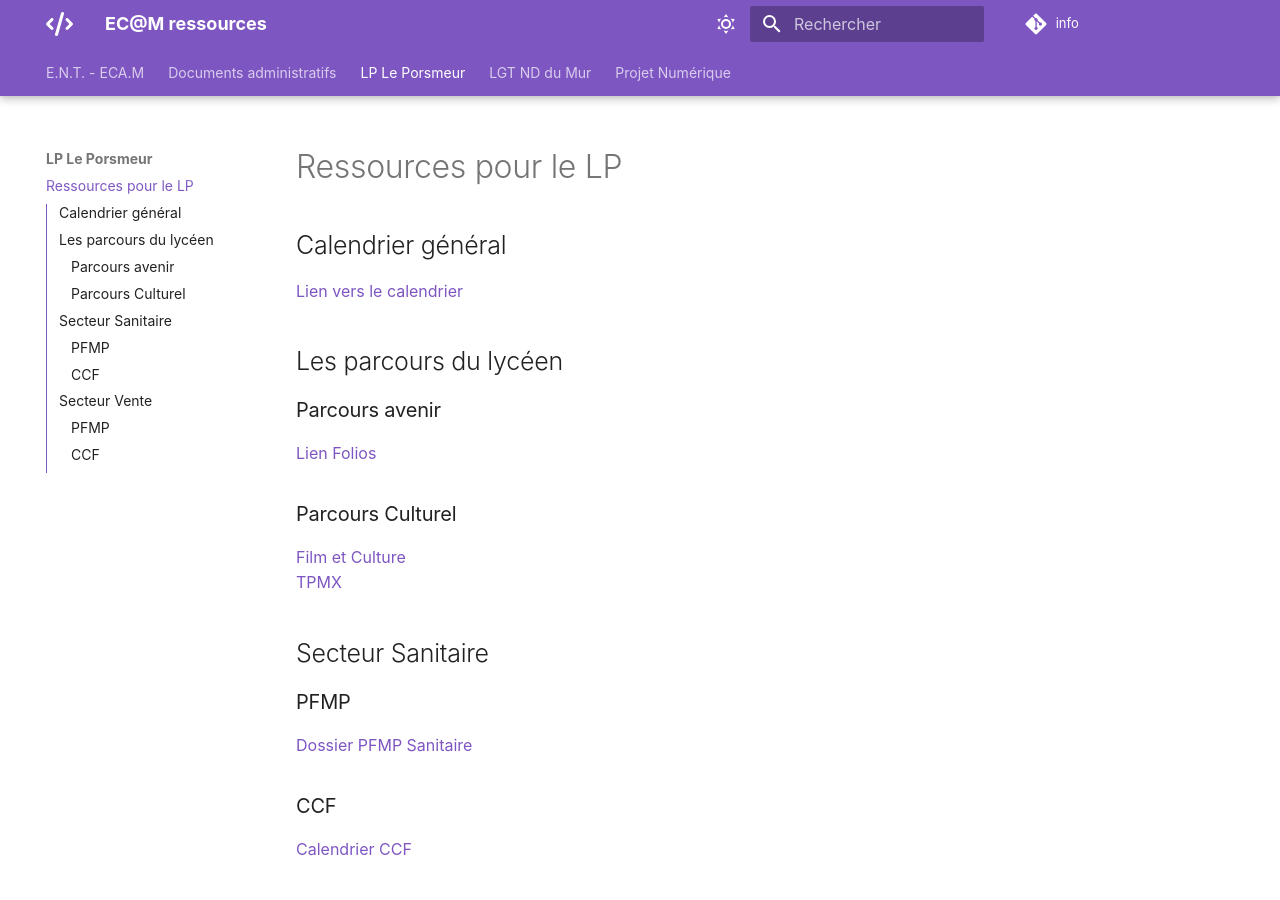
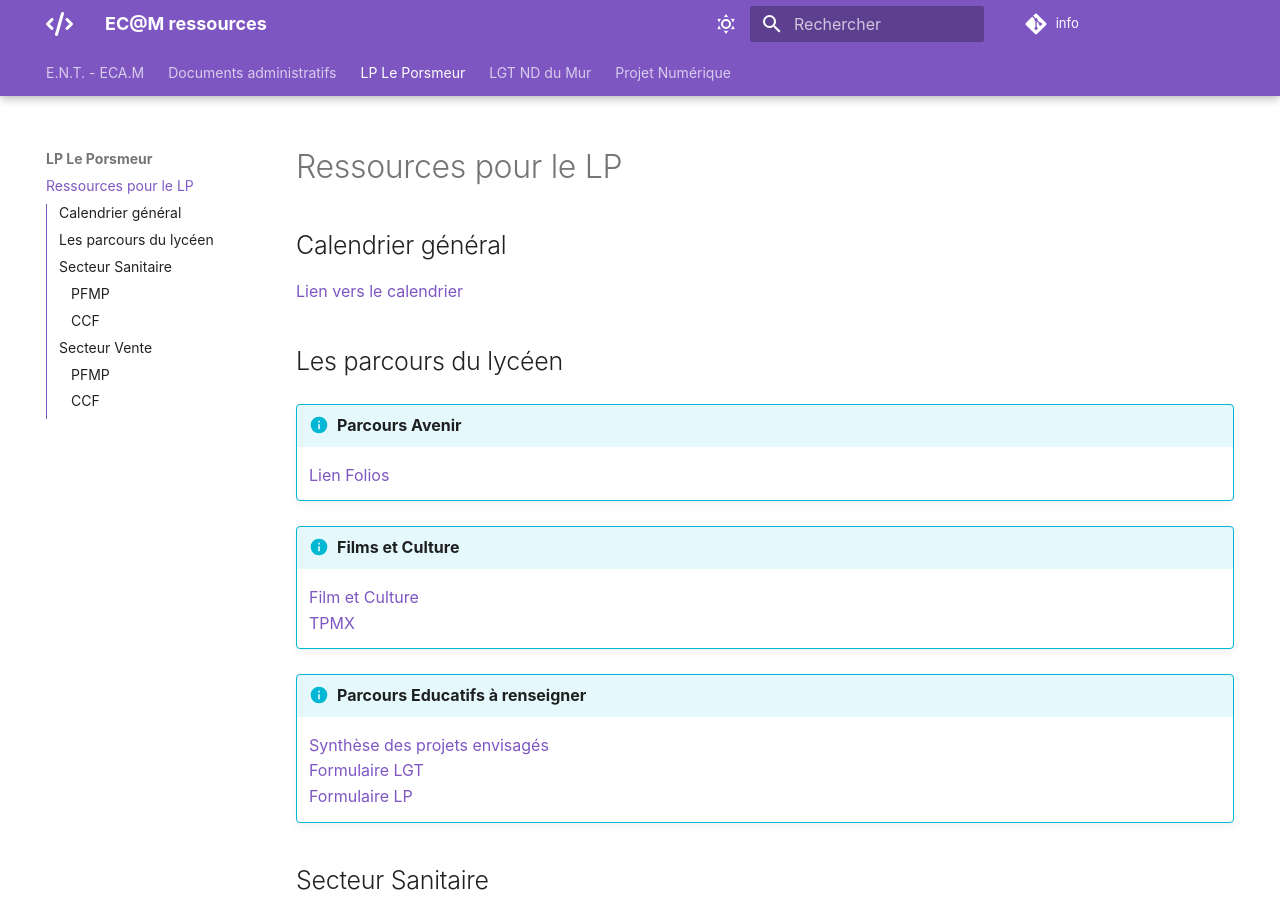
Before and after one commit to EC-Morlaix/info, an MkDocs documentation site: the page built from docs/lyceepro.md, in a window 1280 px wide and 900 px high. Built offline with MkDocs 1.6.1 and Material for MkDocs 9.7.7, drawn with Linux system fonts in a browser that asks for light colours; comment, search, counter and statistics services are not loaded.

Commit message:
Update lyceepro.md

```diff
--- a/docs/lyceepro.md
+++ b/docs/lyceepro.md
@@ -7,15 +7,17 @@
 
 ## Les parcours du lycéen
 
-### Parcours avenir
-[Lien Folios](https://folios.onisep.fr/){:target="_blank"}
+!!! info "Parcours Avenir"
+    [Lien Folios](https://folios.onisep.fr/){:target="_blank"}
 
-### Parcours Culturel
-[Film et Culture](https://ecmorlaix.sharepoint.com/:b:/s/lndm-conseildedirection/Efz_mC4k2q9KiIOeJ_HGAtkBA50u1-mHRcdIeIUuJwiQTg?e=dLhXeH){:target="_blank"}
-[TPMX](https://ecmorlaix.sharepoint.com/:b:/s/lndm-conseildedirection/EUf9RwM1sI5KrB0nXqabN_gBFYVLCZua1wssj4PA__9Ydw?e=fEalPA){:target="_blank"}
+!!! info "Films et Culture"
+    [Film et Culture](https://ecmorlaix.sharepoint.com/:b:/s/lndm-conseildedirection/Efz_mC4k2q9KiIOeJ_HGAtkBA50u1-mHRcdIeIUuJwiQTg?e=dLhXeH){:target="_blank"}
+    [TPMX](https://ecmorlaix.sharepoint.com/:b:/s/lndm-conseildedirection/EUf9RwM1sI5KrB0nXqabN_gBFYVLCZua1wssj4PA__9Ydw?e=fEalPA){:target="_blank"}
 
-
-
+!!! info "Parcours Educatifs à renseigner"
+    [Synthèse des projets envisagés](https://ecmorlaix.sharepoint.com/:x:/r/sites/lndm-conseildedirection/_layouts/15/Doc.aspx?sourcedoc=%7B502E9AD0-3A6B-483A-951A-248CD6BC38C5%7D&file=2024-2025_Projets_educatifs_envisage%CC%81s%202024-07-04%2012_25_47.xlsx&action=default&mobileredirect=true&wdsle=0){:target="_blank"}
+    [Formulaire LGT](https://ecmorlaix.sharepoint.com/:x:/r/sites/lndm-conseildedirection/Documents%20partages/2024-2025%20-%20Documents%20Ressources/PROJETS%20%C3%89DUCATIFS/Formulaire_aide_recensement_PROJETS_EDUCATIFS_2024-2025_LGT%202024-07-04%2012_26_12.xlsx?d=w25712bab00c54aa1a8965fb076fd15ab&csf=1&web=1&e=fN3L74){:target="_blank"}
+    [Formulaire LP](https://ecmorlaix.sharepoint.com/:x:/r/sites/lndm-conseildedirection/Documents%20partages/2024-2025%20-%20Documents%20Ressources/PROJETS%20%C3%89DUCATIFS/Formulaire_aide_recensement_PROJETS_EDUCATIFS_2024-2025_LP%202024-07-04%2012_26_23.xlsx?d=wf0da3c56d9414328b9e04a2ea6101c7b&csf=1&web=1&e=FnlVit){:target="_blank"}
 
 ## Secteur Sanitaire
 
```
